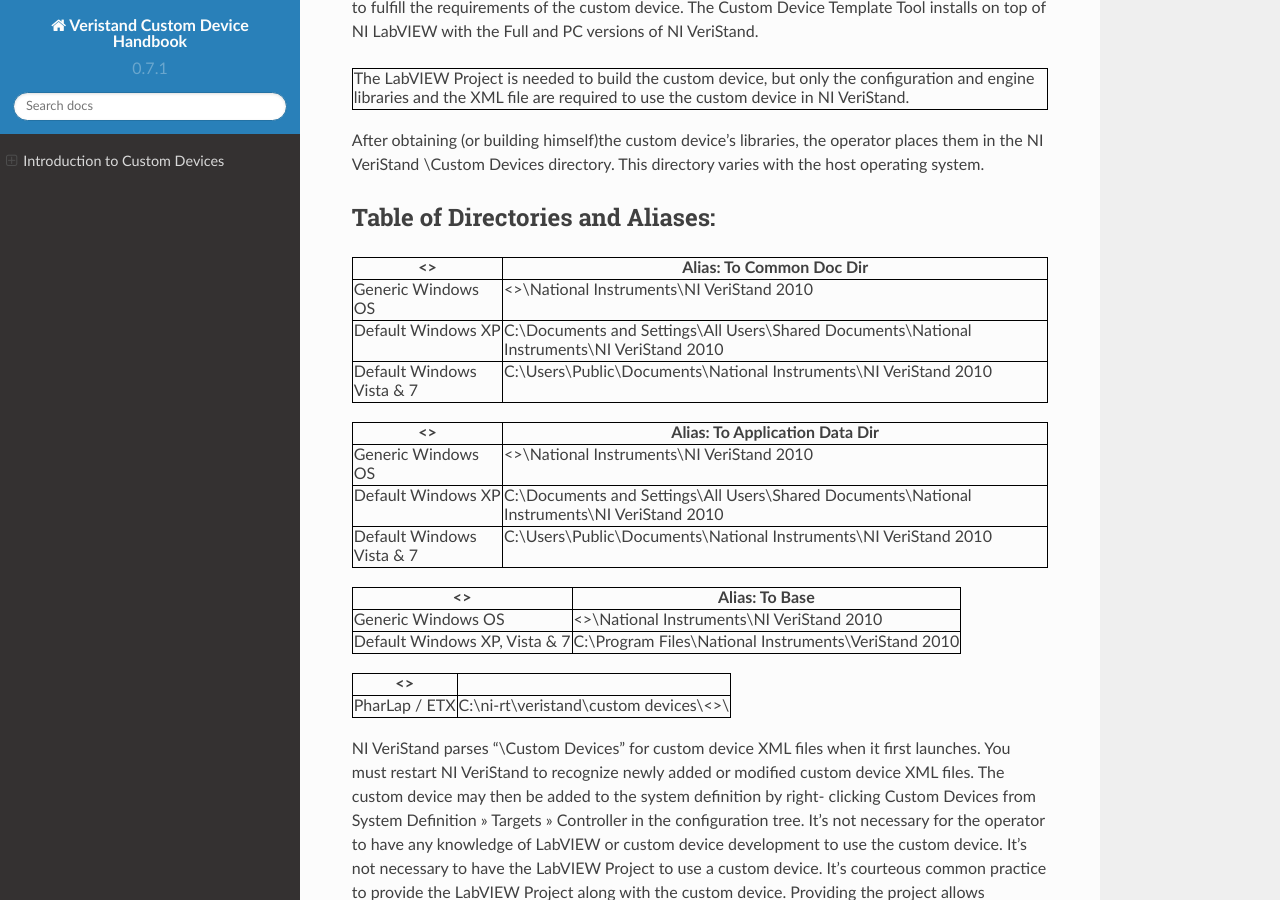
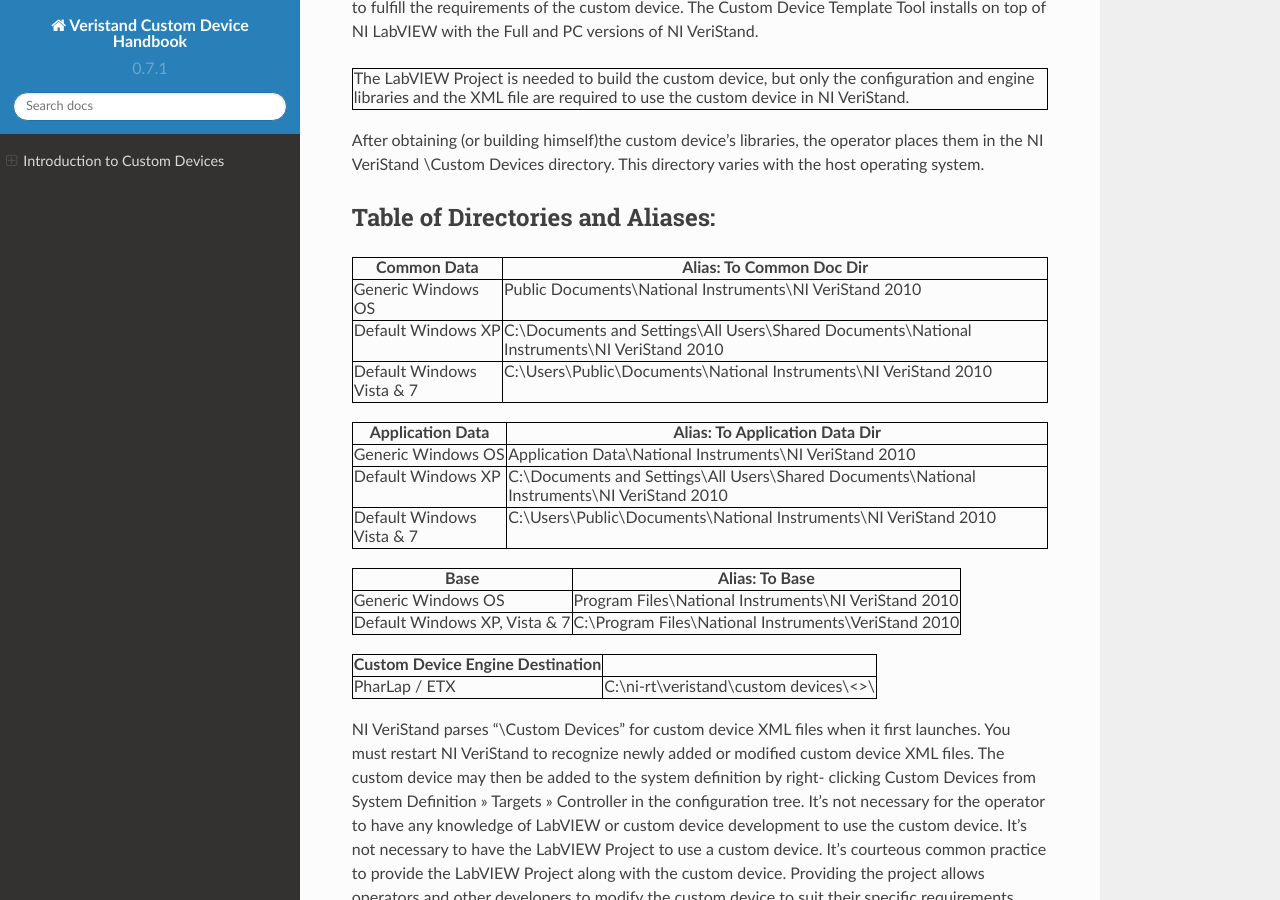
Before and after one commit to ni/niveristand-custom-device-handbook, a Sphinx documentation site: the page built from docs/WhatIsACustomDevice.md, in a window 1280 px wide and 900 px high, scrolled down 1073 px. Built offline with Sphinx 7.4.7 and the Read the Docs theme 2.0.0, drawn with Linux system fonts in a browser that asks for light colours.

Commit message:
commit 20

```diff
--- a/docs/WhatIsACustomDevice.md
+++ b/docs/WhatIsACustomDevice.md
@@ -69,12 +69,12 @@
 
 <table>
 	<tr>
-		<th><<Common Data>></th>
+		<th>Common Data</th>
 		 <th>Alias: To Common Doc Dir</th>
  	</tr>
  	<tr>
   		 <td>Generic Windows OS</td>
-       <td><<Public Documents>>\National Instruments\NI VeriStand 2010</td>
+       <td>Public Documents\National Instruments\NI VeriStand 2010</td>
  	</tr>
 	<tr>
   		<td>Default Windows XP</td>
@@ -100,12 +100,12 @@
 
 <table>
 	<tr>
-		<th><<Application Data>></th>
+		<th>Application Data</th>
 		 <th>Alias: To Application Data Dir</th>
  	</tr>
  	<tr>
   		 <td>Generic Windows OS</td>
-       <td><<Application Data>>\National Instruments\NI VeriStand 2010</td>
+       <td>Application Data\National Instruments\NI VeriStand 2010</td>
  	</tr>
 	<tr>
   		<td>Default Windows XP</td>
@@ -132,12 +132,12 @@
 
 <table>
 	<tr>
-		<th><<Base>></th>
+		<th>Base</th>
 		 <th>Alias: To Base</th>
  	</tr>
  	<tr>
   		 <td>Generic Windows OS</td>
-       <td><<Program Files>>\National Instruments\NI VeriStand 2010</td>
+       <td>Program Files\National Instruments\NI VeriStand 2010</td>
  	</tr>
 	<tr>
   		<td>Default Windows XP, Vista & 7</td>
@@ -159,7 +159,7 @@
 
 <table>
 	<tr>
-		<th><<Custom Device Engine Destination>></th>
+		<th>Custom Device Engine Destination</th>
 		 <th></th>
  	</tr>
  	<tr>
```
